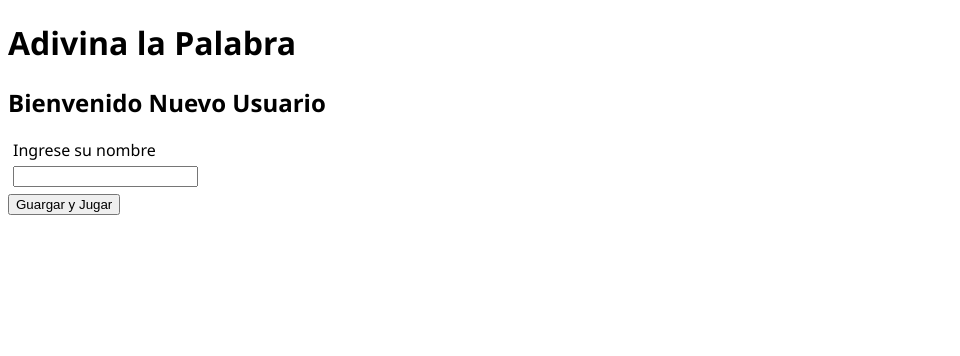
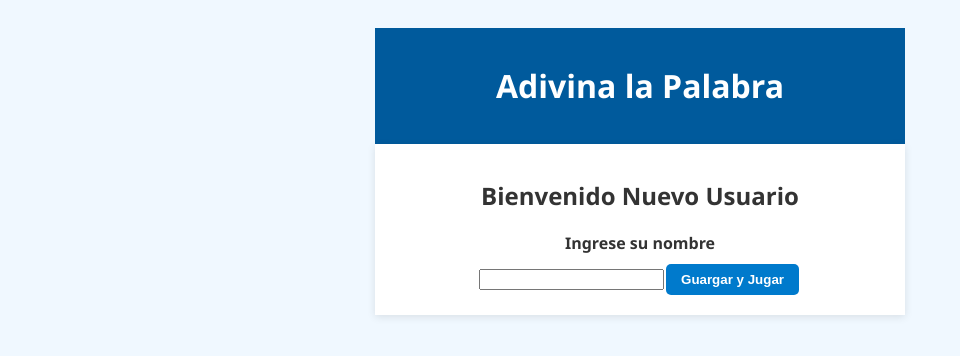
Before and after one commit to Arbitta/Laboratorio-de-programacion-y-lenguaje, a PHP site: page /HTML/1erParcial24.html in a window 1280 px wide. Shown: the top 356 px of the page, without its empty margins (0-960 px from the left). Run offline with PHP 8.4, Linux system fonts and the light colour scheme.

Commit message:
terminado el juego anashe

```diff
--- a/PreParcial/CSS/1erParcial24.css
+++ b/PreParcial/CSS/1erParcial24.css
@@ -1,10 +1,57 @@
 body {
     font-family: "Segoe UI", sans-serif;
+    background: #f0f8ff;
+    color: #333;
+    padding: 20px;
 }
 
-label, input{
+header {
+    text-align: center;
+    color: white;
+    background-color: #005a9c;
+    margin:auto;
+    padding: 15px;
+    max-width: 500px;
+}
+
+div {
+    max-width: 500px;
+    text-align: center;
+    margin: auto;
+    padding: 15px;
+    background: white;
+    box-shadow: 0 2px 8px rgba(0,0,0,0.1);
+}
+
+button {
+    background-color: #007acc;
+    border: none;
+    color: white;
+    padding: 8px 15px;
+    border-radius: 5px;
+    cursor: pointer;
+    font-weight: bold;
+    margin: 5px 2px;
+}
+
+button:hover {
+    background-color: #005fa3;
+}
+
+
+
+label {
+    font-weight: 600;
+    margin-top: 10px;
+}
+
+label{
     display: block;
     margin: 5px;
+}
+
+.div_comienzo {
+    text-align: center;
 }
 
 .div_longitud {
@@ -14,3 +61,7 @@ label, input{
 .div_juego {
     display: none;
 }
+
+.div_resultado {
+    display: none;
+}
--- a/PreParcial/HTML/1erParcial24.html
+++ b/PreParcial/HTML/1erParcial24.html
@@ -27,7 +27,8 @@
             <h2 id="palabra_secreta"></h2>
             <label id="adivinada">Letras Adivinadas: 0</label>
             <label id="pista">Lestas Pistas: 0</label>
-            <label>Ingrese la letra: <input type="text" maxlength="1" size="3" id="id_palabraIngresada"></label>
+            <label>Ingrese la letra: </label>
+            <input type="text" maxlength="1" size="3" id="id_palabraIngresada">
             <label><button id="btnAdivinar" onclick="jugar();">Adivinar</button></label>
             <label><button onclick="jugarOtraPartida();">Jugar otra partida</button><button onclick="abandonar();">Abandonar</button></label>
         </div>
```
Also changed, not shown: PreParcial/JS/1erParcial24.js (+34 -8 lines).
